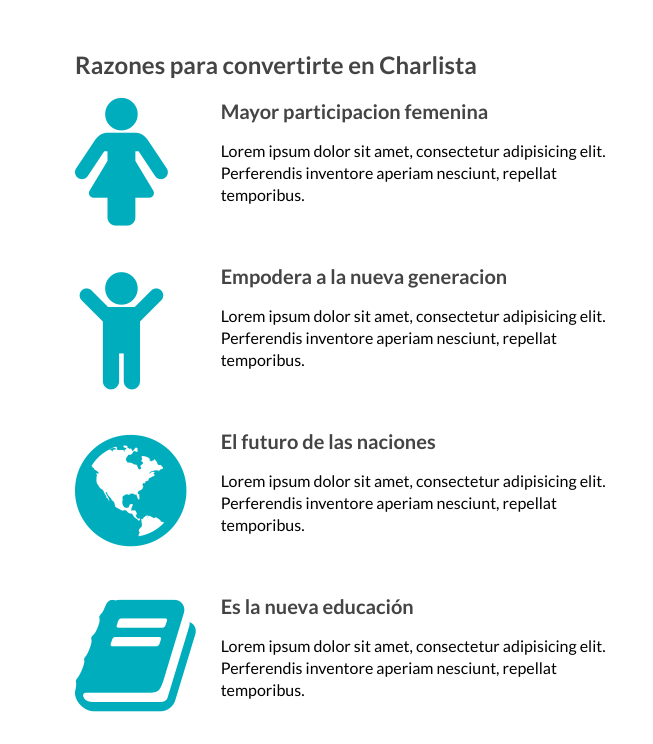
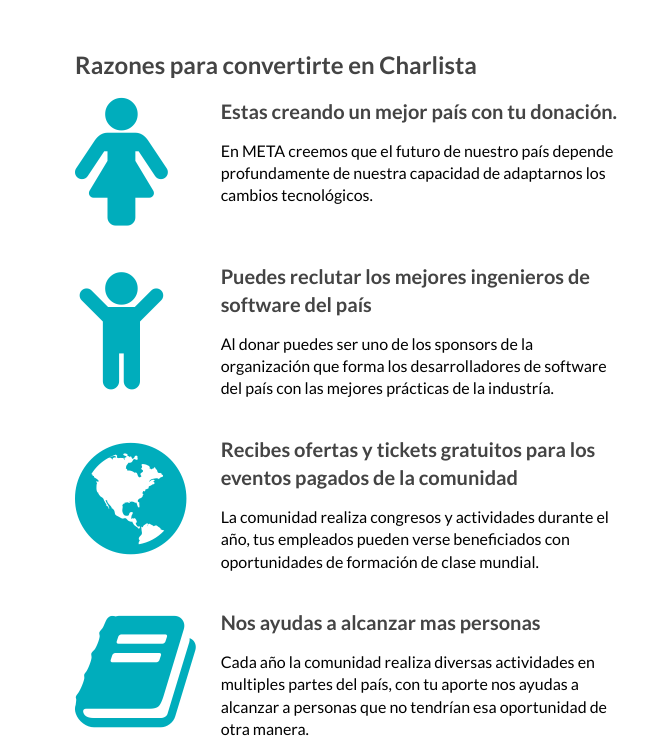
Before and after one commit to xpostudio4/metacommunity, a website: page views/donations.html in a window 1280 px wide. Shown: the part 297-1041 px from the top of the page, 0-653 px from the left. Drawn offline with nearby package versions, Linux system fonts and the light colour scheme; files that its build step writes are made by us from their sources; a script that the page names is missing; files whose address does not match are found by name; a web font is replaced by a local one.

Commit message:
Include content of donations page, fixes #37

```diff
--- a/views/donations.html
+++ b/views/donations.html
@@ -28,8 +28,8 @@
               <i class="uk-icon-female"></i>
             </div>
             <div class="uk-width-medium-3-4">
-              <h3>Mayor participacion femenina</h3>
-              <p>Lorem ipsum dolor sit amet, consectetur adipisicing elit. Perferendis inventore aperiam nesciunt, repellat temporibus.</p>
+              <h3>Estas creando un mejor país con tu donación.</h3>
+              <p>En META creemos que el futuro de nuestro país depende profundamente de nuestra capacidad de adaptarnos los cambios tecnológicos.</p>
             </div>
           </div>
           <div class="uk-grid">
@@ -37,8 +37,8 @@
               <i class="uk-icon-child"></i>
             </div>
             <div class="uk-width-medium-3-4">
-              <h3>Empodera a la nueva generacion</h3>
-              <p>Lorem ipsum dolor sit amet, consectetur adipisicing elit. Perferendis inventore aperiam nesciunt, repellat temporibus.</p>
+              <h3>Puedes reclutar los mejores ingenieros de software del país</h3>
+              <p>Al donar puedes ser uno de los sponsors de la organización que forma los desarrolladores de software del país con las mejores prácticas de la industría.</p>
             </div>
           </div>
           <div class="uk-grid">
@@ -46,8 +46,8 @@
               <i class="uk-icon-globe"></i>
             </div>
             <div class="uk-width-medium-3-4">
-              <h3>El futuro de las naciones</h3>
-              <p>Lorem ipsum dolor sit amet, consectetur adipisicing elit. Perferendis inventore aperiam nesciunt, repellat temporibus.</p>
+              <h3>Recibes ofertas y tickets gratuitos para los eventos pagados de la comunidad</h3>
+              <p>La comunidad realiza congresos y actividades durante el año, tus empleados pueden verse beneficiados con oportunidades de formación de clase mundial.</p>
             </div>
           </div>
           <div class="uk-grid">
@@ -55,8 +55,8 @@
               <i class="uk-icon-book"></i>
             </div>
             <div class="uk-width-medium-3-4">
-              <h3>Es la nueva educación</h3>
-              <p>Lorem ipsum dolor sit amet, consectetur adipisicing elit. Perferendis inventore aperiam nesciunt, repellat temporibus.</p>
+              <h3>Nos ayudas a alcanzar mas personas</h3>
+              <p>Cada año la comunidad realiza diversas actividades en multiples partes del país, con tu aporte nos ayudas a alcanzar a personas que no tendrían esa oportunidad de otra manera.</p>
             </div>
           </div>
         </div>
```
